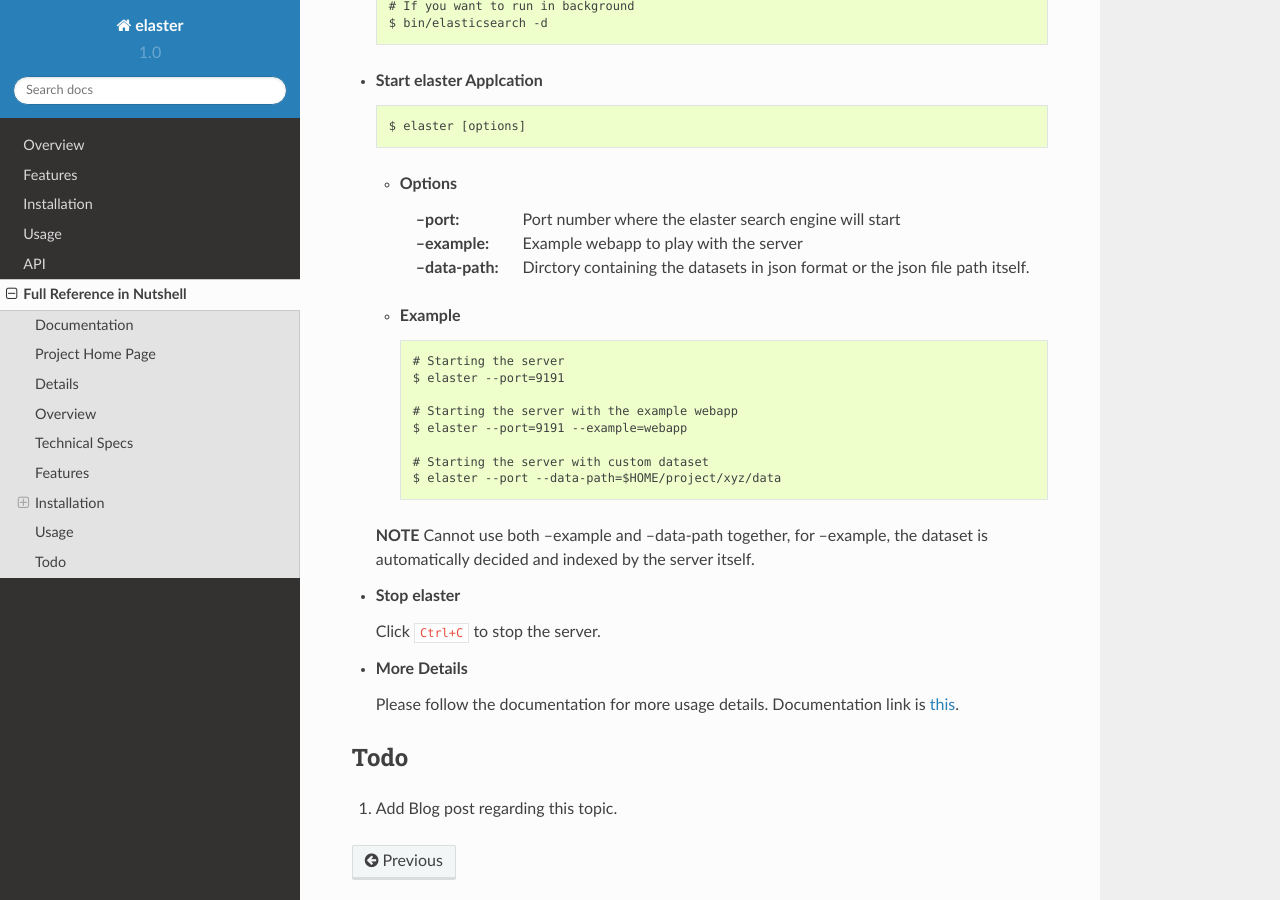
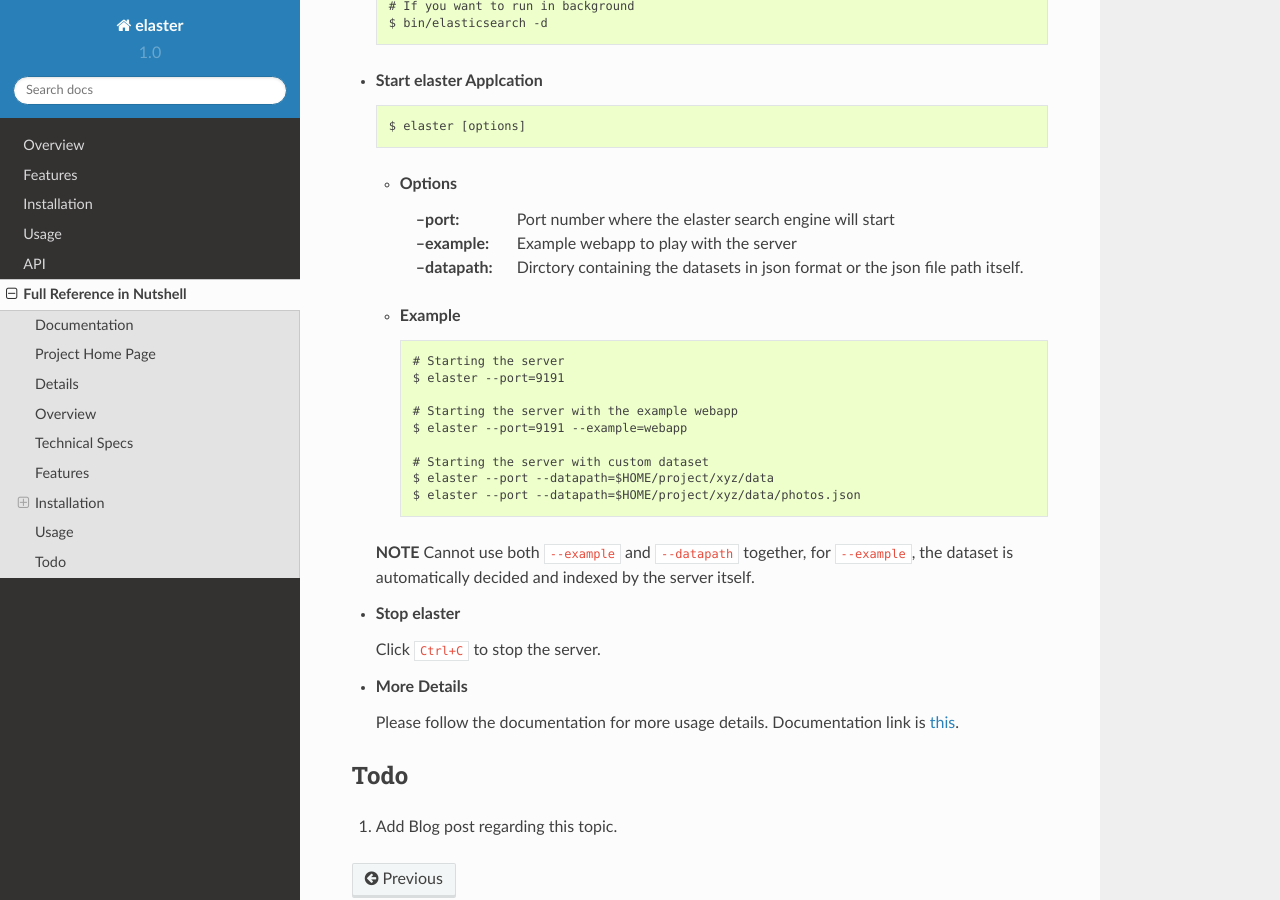
Before and after one commit to anirbanroydas/elaster, a Sphinx documentation site: the page built from docs/references.rst, in a window 1280 px wide and 900 px high, scrolled down 4334 px. Built offline with Sphinx 7.4.7 and the Read the Docs theme 2.0.0, drawn with Linux system fonts in a browser that asks for light colours; pages that are not in the unit, such as notebooks, are missing from menus; some of the changed text lies outside the part shown.

Commit message:
modified docs, usage part, removed --data-path option to --datapath

```diff
--- a/docs/installation.rst
+++ b/docs/installation.rst
@@ -66,7 +66,7 @@
 
 
 
-   2. Brew Install Mosquitto
+   2. Brew Install Elasticsearch
    ::
 
          $ brew install elasticsearch
--- a/docs/references.rst
+++ b/docs/references.rst
@@ -217,7 +217,7 @@
 
     :--port: Port number where the elaster search engine will start
     :--example: Example webapp to play with the server
-    :--data-path: Dirctory containing the datasets in json format or the json file path itself.
+    :--datapath: Dirctory containing the datasets in json format or the json file path itself.
 
 
   - **Example**
@@ -230,9 +230,10 @@
           $ elaster --port=9191 --example=webapp
 
           # Starting the server with custom dataset
-          $ elaster --port --data-path=$HOME/project/xyz/data
+          $ elaster --port --datapath=$HOME/project/xyz/data
+          $ elaster --port --datapath=$HOME/project/xyz/data/photos.json
 
-  **NOTE** Cannot use both --example and --data-path together, for --example, the dataset is automatically decided and indexed by the server itself.
+  **NOTE** Cannot use both ``--example`` and ``--datapath`` together, for ``--example``, the dataset is automatically decided and indexed by the server itself.
 
 * **Stop elaster**
 
```
Also changed, not shown: other parts of docs/references.rst (+1 -1 lines), docs/usage.rst (+4 -3 lines).
